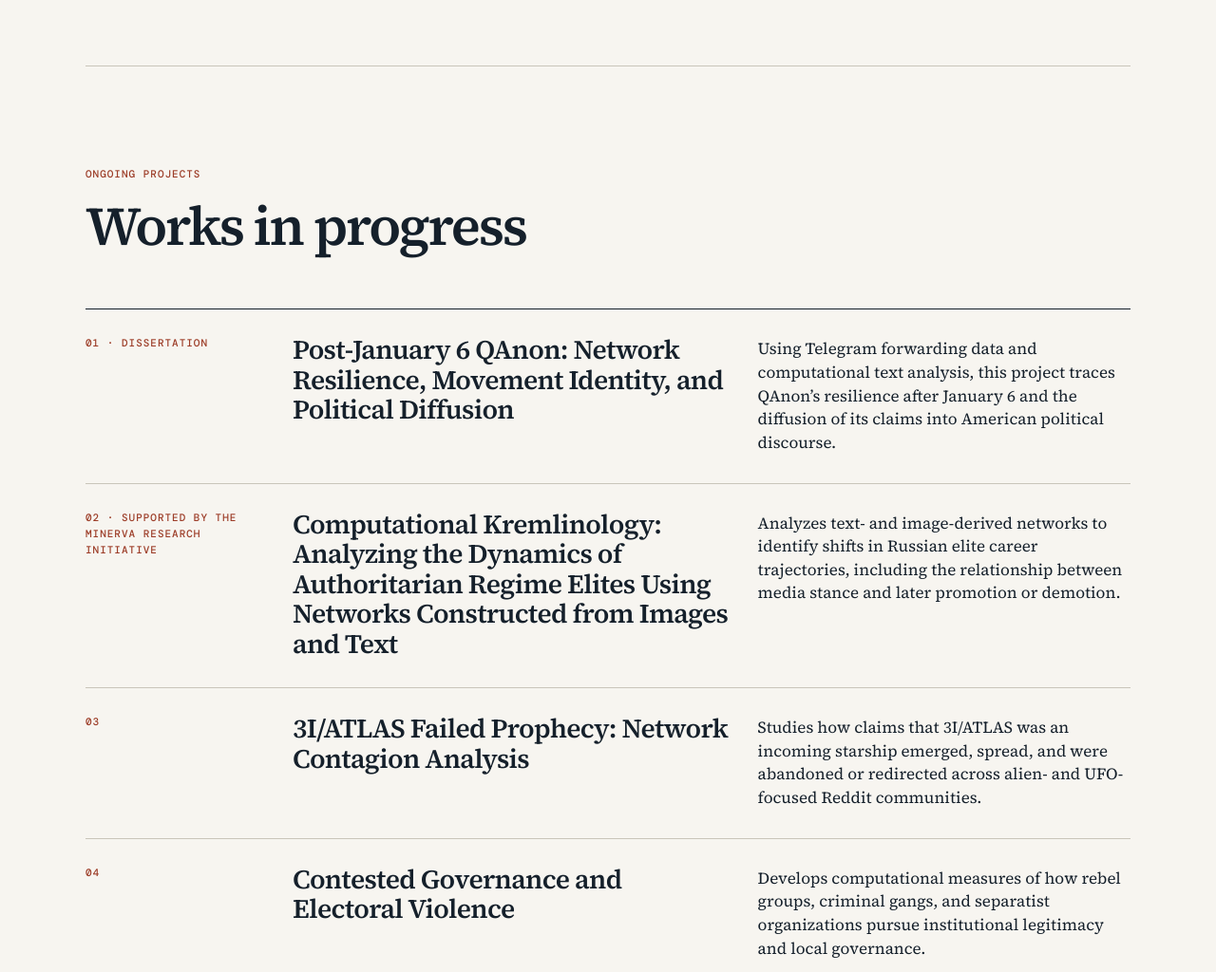
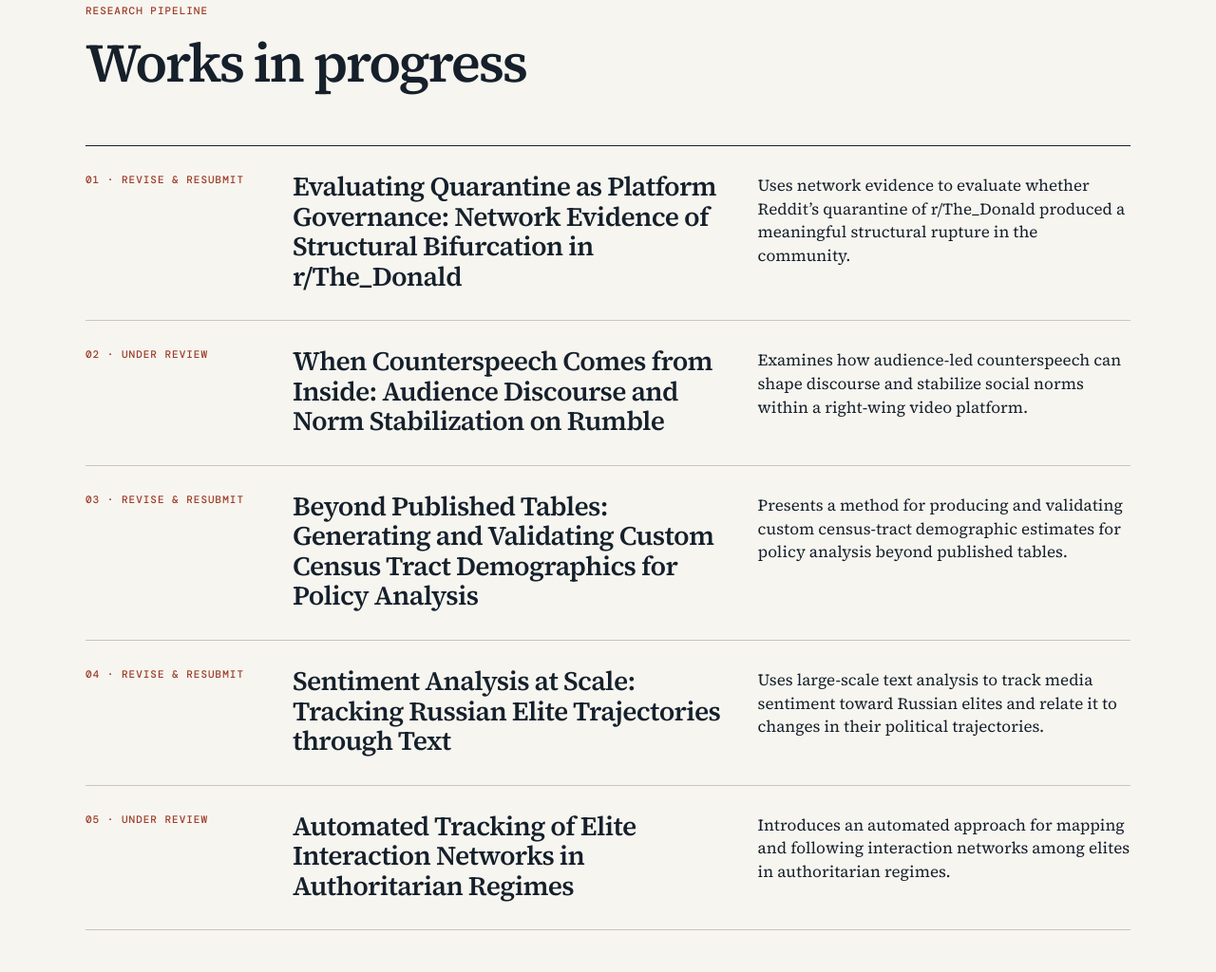
Before and after one commit to brownz2015/brownz2015.github.io, a plain HTML site: page index.html in a window 1280 px wide. Shown: the part 1296-2320 px from the top of the page at 95% size. Drawn offline with nearby package versions, Linux system fonts and the light colour scheme.

Commit message:
Add files via upload

```diff
--- a/index.html
+++ b/index.html
@@ -43,29 +43,34 @@
 
       <section id="research" class="content-section research" aria-labelledby="research-heading">
         <div class="section-intro">
-          <p class="eyebrow">Ongoing projects</p>
+          <p class="eyebrow">Research pipeline</p>
           <h2 id="research-heading">Works in progress</h2>
         </div>
         <div class="project-list">
           <article>
-            <p class="number">01 · Dissertation</p>
-            <h3>Post-January 6 QAnon: Network Resilience, Movement Identity, and Political Diffusion</h3>
-            <p>Using Telegram forwarding data and computational text analysis, this project traces QAnon’s resilience after January 6 and the diffusion of its claims into American political discourse.</p>
+            <p class="number">01 · Revise &amp; resubmit</p>
+            <h3>Evaluating Quarantine as Platform Governance: Network Evidence of Structural Bifurcation in r/The_Donald</h3>
+            <p>Uses network evidence to evaluate whether Reddit’s quarantine of r/The_Donald produced a meaningful structural rupture in the community.</p>
           </article>
           <article>
-            <p class="number">02 · Supported by the Minerva Research Initiative</p>
-            <h3>Computational Kremlinology: Analyzing the Dynamics of Authoritarian Regime Elites Using Networks Constructed from Images and Text</h3>
-            <p>Analyzes text- and image-derived networks to identify shifts in Russian elite career trajectories, including the relationship between media stance and later promotion or demotion.</p>
+            <p class="number">02 · Under review</p>
+            <h3>When Counterspeech Comes from Inside: Audience Discourse and Norm Stabilization on Rumble</h3>
+            <p>Examines how audience-led counterspeech can shape discourse and stabilize social norms within a right-wing video platform.</p>
           </article>
           <article>
-            <p class="number">03</p>
-            <h3>3I/ATLAS Failed Prophecy: Network Contagion Analysis</h3>
-            <p>Studies how claims that 3I/ATLAS was an incoming starship emerged, spread, and were abandoned or redirected across alien- and UFO-focused Reddit communities.</p>
+            <p class="number">03 · Revise &amp; resubmit</p>
+            <h3>Beyond Published Tables: Generating and Validating Custom Census Tract Demographics for Policy Analysis</h3>
+            <p>Presents a method for producing and validating custom census-tract demographic estimates for policy analysis beyond published tables.</p>
           </article>
           <article>
-            <p class="number">04</p>
-            <h3>Contested Governance and Electoral Violence</h3>
-            <p>Develops computational measures of how rebel groups, criminal gangs, and separatist organizations pursue institutional legitimacy and local governance.</p>
+            <p class="number">04 · Revise &amp; resubmit</p>
+            <h3>Sentiment Analysis at Scale: Tracking Russian Elite Trajectories through Text</h3>
+            <p>Uses large-scale text analysis to track media sentiment toward Russian elites and relate it to changes in their political trajectories.</p>
+          </article>
+          <article>
+            <p class="number">05 · Under review</p>
+            <h3>Automated Tracking of Elite Interaction Networks in Authoritarian Regimes</h3>
+            <p>Introduces an automated approach for mapping and following interaction networks among elites in authoritarian regimes.</p>
           </article>
         </div>
       </section>
--- a/styles.css
+++ b/styles.css
@@ -29,7 +29,7 @@ h1 { max-width: 950px; margin-bottom: 14px; font-size: clamp(62px, 10vw, 132px);
 .content-section { padding-top: 105px; padding-bottom: 105px; border-bottom: 1px solid var(--line); }
 .split { display: grid; grid-template-columns: 1fr 1fr; gap: 80px; }
 h2 { margin-bottom: 0; font-size: clamp(34px, 4.5vw, 58px); font-weight: 600; letter-spacing: -.04em; line-height: 1.03; }
-.about-photo { display: block; width: 100%; max-width: 475px; aspect-ratio: 1 / 1; object-fit: cover; object-position: 50% 42%; }
+.about-photo { display: block; width: 100%; max-width: 280px; aspect-ratio: 1 / 1; object-fit: cover; object-position: 50% 42%; }
 .body-copy { max-width: 520px; font-size: 21px; }
 .body-copy p + p { margin-top: 22px; }
 .section-intro { max-width: 800px; margin-bottom: 58px; }
```
